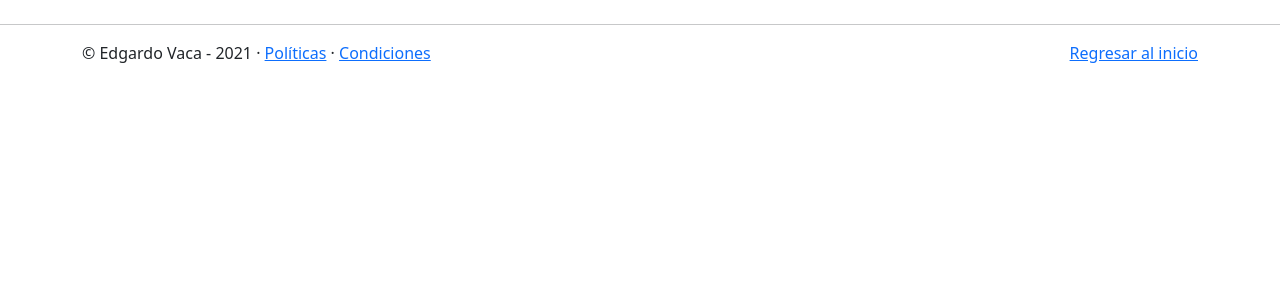
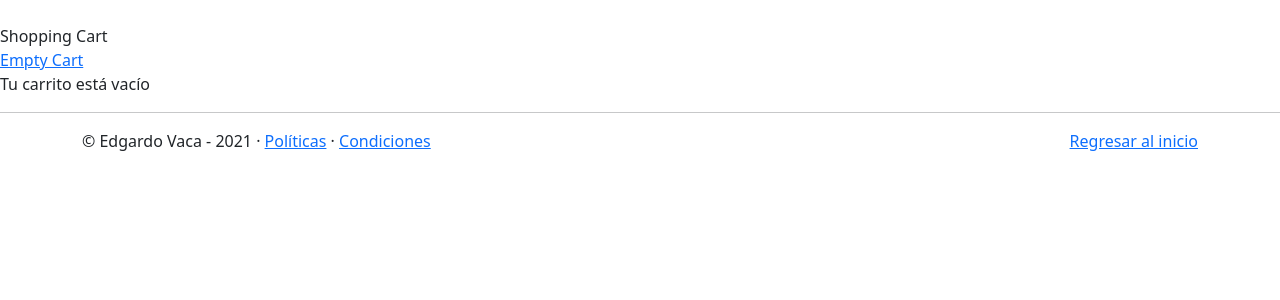
Before and after one commit to edgvac22/E-Commerce-BK, a PHP site: page /cart.php in a window 1280 px wide. Shown: the part 73-373 px from the top of the page. Run offline with PHP 8.4, Linux system fonts and the light colour scheme; the visitor is signed in with stand-in values (Sample User, id 1).

Commit message:
Great update in cart php

```diff
--- a/cart.php
+++ b/cart.php
@@ -60,15 +60,84 @@ if(!empty($_GET["action"])) {
                 $obj_productos = new productos();
                 $get_especifico_producto = $obj_productos->especifico_producto($_GET["codigo"]);
 
+                $itemArray = array($get_especifico_producto[0]['codigo']=>array('nombre'=>$get_especifico_producto[0]['nombre'], 'codigo'=>$get_especifico_producto[0]['codigo'], 'cantidad'=>$_POST["cantidad"], 'precio'=>$get_especifico_producto[0]['precio'], 'imagen'=>$get_especifico_producto[0]['imagen']));
 
-
-                $itemArray = array($get_especifico_producto[0]['codigo']=>array('nombre'=>$get_especifico_producto[0]['nombre'], 'codigo'=>$get_especifico_producto[0]['codigo'], 'cantidad'=>$_POST["cantidad"], 'precio'=>$get_especifico_producto[0]['precio'], 'imagen'=>$get_especifico_producto[0]['imagen']));
-		        print_r($itemArray);
+                if(!empty($_SESSION["cart_item"])) {
+                    if(in_array($get_especifico_producto[0]["codigo"],array_keys($_SESSION["cart_item"]))) {
+                        foreach($_SESSION["cart_item"] as $k => $v) {
+                            if($get_especifico_producto[0]["codigo"] == $k) {
+                                if(empty($_SESSION["cart_item"][$k]["cantidad"])) {
+                                  $_SESSION["cart_item"][$k]["cantidad"] = 0;
+                                }
+                                $_SESSION["cart_item"][$k]["cantidad"] += $_POST["cantidad"];
+                            }
+                        }
+                    } else {
+                      $_SESSION["cart_item"] = array_merge($_SESSION["cart_item"],$itemArray);
+                    }
+                  } else {
+                    $_SESSION["cart_item"] = $itemArray;
+                  }
+                }
+                break;
         }
     }
+    ?>
+
+    <div id="shopping-cart">
+<div class="txt-heading">Shopping Cart</div>
+
+<a id="btnEmpty" href="index.php?action=empty">Empty Cart</a>
+<?php
+if(isset($_SESSION["cart_item"])){
+    $total_quantity = 0;
+    $total_price = 0;
+?>
+<table class="tbl-cart" cellpadding="10" cellspacing="1">
+<tbody>
+<tr>
+<th style="text-align:left;">Name</th>
+<th style="text-align:left;">Code</th>
+<th style="text-align:right;" width="5%">Quantity</th>
+<th style="text-align:right;" width="10%">Unit Price</th>
+<th style="text-align:right;" width="10%">Price</th>
+<th style="text-align:center;" width="5%">Remove</th>
+</tr>
+<?php
+    foreach ($_SESSION["cart_item"] as $item){
+        $item_price = $item["cantidad"]*$item["precio"];
+		?>
+				<tr>
+				<td><img src="<?php echo $item["imagen"]; ?>" class="cart-item-image" /><?php echo $item["nombre"]; ?></td>
+				<td><?php echo $item["codigo"]; ?></td>
+				<td style="text-align:right;"><?php echo $item["cantidad"]; ?></td>
+				<td  style="text-align:right;"><?php echo "$ ".$item["precio"]; ?></td>
+				<td  style="text-align:right;"><?php echo "$ ". number_format($item_price,2); ?></td>
+				<td style="text-align:center;"><a href="cart.php?action=remover&codigo=<?php echo $item["codigo"]; ?>" class="btnRemoveAction"><img src="img/icon-delete.png" alt="Remove Item" /></a></td>
+				</tr>
+				<?php
+				$total_quantity += $item["cantidad"];
+				$total_price += ($item["precio"]*$item["cantidad"]);
+		}
+		?>
+
+<tr>
+<td colspan="2" align="right">Total:</td>
+<td align="right"><?php echo $total_quantity; ?></td>
+<td align="right" colspan="2"><strong><?php echo "$ ".number_format($total_price, 2); ?></strong></td>
+<td></td>
+</tr>
+</tbody>
+</table>
+  <?php
+} else {
+?>
+<div class="no-records">Tu carrito está vacío</div>
+<?php
 }
+?>
+</div>
 
-    ?>
 
   <!-- Footer -->
   <hr class="featurette-divider">
```
Also changed, not shown: img/icon-delete.png (added).
